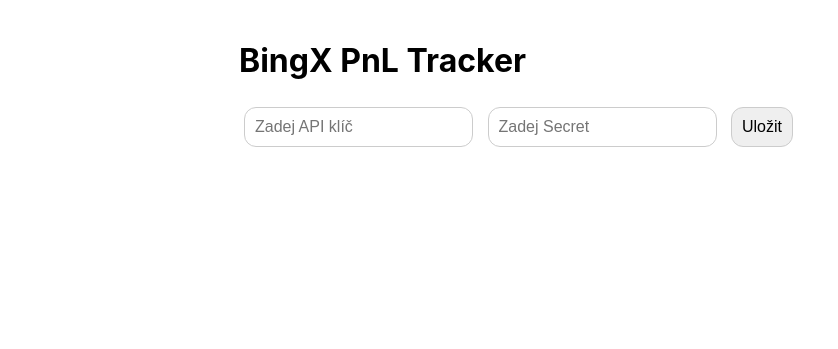
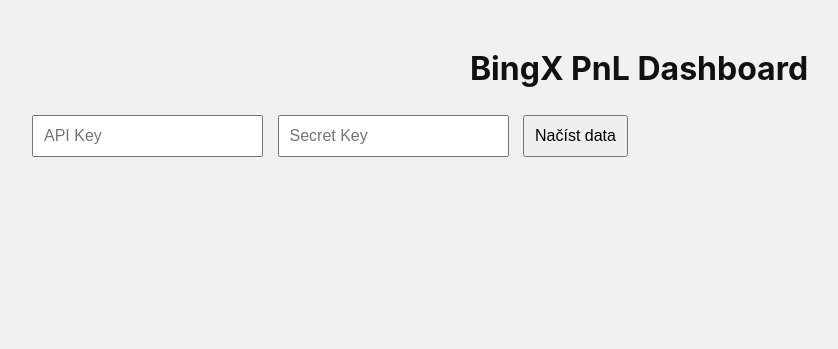
Before and after one commit to vygo07/Profit3, a plain HTML site: page public/index.html in a window 1280 px wide. Shown: the whole page, without its empty margins (1-839 px from the left). Drawn offline with nearby package versions, Linux system fonts and the light colour scheme.

Commit message:
Add files via upload

```diff
--- a/public/index.html
+++ b/public/index.html
@@ -1,24 +1,86 @@
 <!DOCTYPE html>
-<html lang="cs">
+<html>
 <head>
-  <meta charset="UTF-8" />
-  <meta name="viewport" content="width=device-width, initial-scale=1.0"/>
-  <title>BingX PnL Tracker</title>
-  <link rel="stylesheet" href="style.css" />
+  <title>BingX PnL Dashboard</title>
+  <meta name="viewport" content="width=device-width, initial-scale=1">
+  <style>
+    body {
+      font-family: -apple-system, BlinkMacSystemFont, sans-serif;
+      background: #f1f1f3;
+      padding: 20px;
+      color: #111;
+    }
+    h1 {
+      text-align: center;
+    }
+    input, button {
+      padding: 10px;
+      margin: 5px;
+      font-size: 1em;
+    }
+    table {
+      width: 100%;
+      border-collapse: collapse;
+      margin-top: 15px;
+    }
+    th, td {
+      border: 1px solid #ccc;
+      padding: 8px;
+      text-align: center;
+    }
+    .positive {
+      background-color: #d4fcd4;
+    }
+    .negative {
+      background-color: #fcd4d4;
+    }
+  </style>
 </head>
 <body>
-  <div id="app">
-    <h1>BingX PnL Tracker</h1>
-    <div class="api-form">
-      <input type="text" id="apiKey" placeholder="Zadej API klíč" />
-      <input type="password" id="apiSecret" placeholder="Zadej Secret" />
-      <button onclick="saveKeys()">Uložit</button>
-    </div>
-    <div id="summary"></div>
-    <canvas id="pnlChart"></canvas>
-    <table id="pnlTable"></table>
-  </div>
-  <script src="https://cdn.jsdelivr.net/npm/chart.js"></script>
-  <script src="script.js"></script>
+  <h1>BingX PnL Dashboard</h1>
+  <input type="text" id="apiKey" placeholder="API Key">
+  <input type="text" id="secretKey" placeholder="Secret Key">
+  <button onclick="loadData()">Načíst data</button>
+  <div id="stats"></div>
+  <table id="pnlTable"></table>
+  <script>
+    async function loadData() {
+      const apiKey = document.getElementById('apiKey').value;
+      const secretKey = document.getElementById('secretKey').value;
+      localStorage.setItem("apiKey", apiKey);
+      localStorage.setItem("secretKey", secretKey);
+
+      const res = await fetch(\`/api/pnl?apiKey=\${apiKey}&secretKey=\${secretKey}\`);
+      const data = await res.json();
+
+      let total = 0, totalFees = 0, wins = 0;
+      const table = document.getElementById("pnlTable");
+      table.innerHTML = "<tr><th>Datum</th><th>Zisk</th><th>Poplatek</th></tr>";
+
+      data.forEach(trade => {
+        const row = document.createElement("tr");
+        row.className = trade.pnl >= 0 ? "positive" : "negative";
+        row.innerHTML = \`<td>\${trade.date}</td><td>\${trade.pnl} USDT</td><td>\${trade.fee} USDT</td>\`;
+        table.appendChild(row);
+        total += trade.pnl;
+        totalFees += trade.fee;
+        if (trade.win) wins++;
+      });
+
+      const avg7 = data.slice(0, 7).reduce((sum, t) => sum + t.pnl, 0) / 7;
+      const winrate = Math.round((wins / data.length) * 100);
+      document.getElementById("stats").innerHTML = `
+        <p><strong>Měsíční zisk:</strong> ${total.toFixed(2)} USDT</p>
+        <p><strong>Průměrný denní zisk (7 dní):</strong> ${avg7.toFixed(2)} USDT</p>
+        <p><strong>Winrate:</strong> ${winrate}%</p>
+        <p><strong>Poplatky za měsíc:</strong> ${totalFees.toFixed(2)} USDT</p>
+      `;
+    }
+
+    // Automatické načtení jednou za minutu
+    setInterval(() => {
+      if (localStorage.getItem("apiKey")) loadData();
+    }, 60000);
+  </script>
 </body>
 </html>
```
